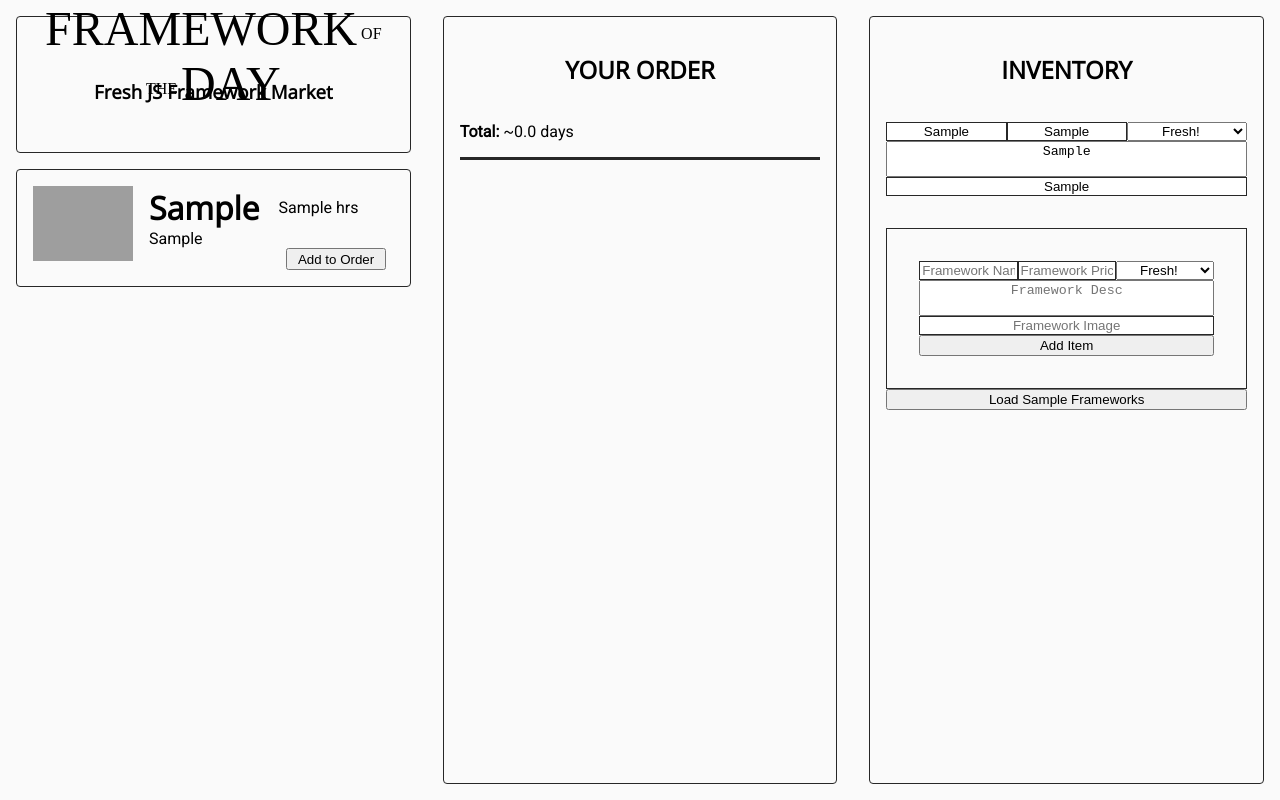
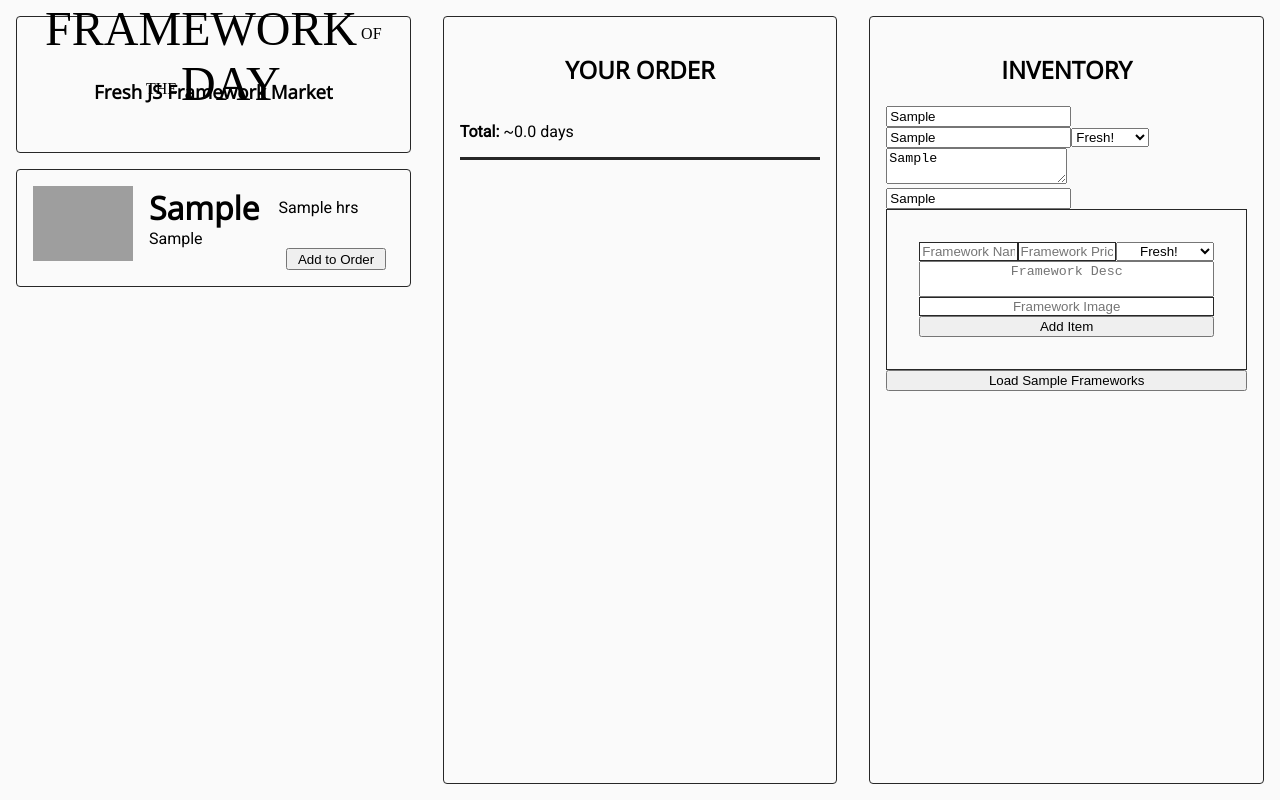
Before and after one commit to spences10/framework-of-the-day, a Next.js app: page / in a window 1280 px wide. Both pictures are taken after typing "Sample", "Sample", "Sample", "Sample" into the empty fields and a click on the button "Add Item". Built offline with nearby package versions, Linux system fonts and the light colour scheme; grey boxes are pictures that could not be loaded; a web font is replaced by a local one.

Commit message:
try update state

```diff
--- a/components/Inventory.js
+++ b/components/Inventory.js
@@ -71,48 +71,105 @@ class Inventory extends React.Component {
   constructor() {
     super()
     this.renderInventory = this.renderInventory.bind(this)
+    this.handleChange = this.handleChange.bind(this)
   }
+
+  handleChange(e, key) {
+    const framework = this.props.frameworks[key]
+
+    const updatedFramework = {
+      ...framework,
+      [e.target.name]: e.target.value
+    }
+    this.props.updateFramework(key, updatedFramework)
+  }
+
   renderInventory(key) {
     const framework = this.props.frameworks[key]
     return (
-      <FrameworkEdit key={key}>
-        <FrameworkInput
-          area={'n'}
-          type={'text'}
+      <div key={key}>
+        <input
+          type="text"
           name="name"
           value={framework.name}
+          placeholder="Framework Name"
+          onChange={e => this.handleChange(e, key)}
         />
-        <FrameworkInput
-          area={'p'}
-          type={'text'}
+        <input
+          type="text"
           name="price"
           value={framework.price}
+          placeholder="Framework Price"
         />
-        <FrameworkSelect
-          type={'text'}
+        <select
+          type="text"
           name="status"
           value={framework.status}
+          placeholder="Framework Status"
         >
-          <FrameworkSelectOpt value="available">
-            Fresh!
-          </FrameworkSelectOpt>
-          <FrameworkSelectOpt value="unavailable">
-            Depreciated!
-          </FrameworkSelectOpt>
-        </FrameworkSelect>
-        <FrameworkDescription
-          type={'text'}
+          <option value="available">Fresh!</option>
+          <option value="unavailable">Sold Out!</option>
+        </select>
+        <textarea
+          type="text"
           name="desc"
           value={framework.desc}
+          placeholder="Framework Desc"
         />
-        <FrameworkInput
-          area={'i'}
-          type={'text'}
+        <input
+          type="text"
           name="image"
           value={framework.image}
+          placeholder="Framework Image"
         />
-        {/* <AddItem>Add Item</AddItem> */}
-      </FrameworkEdit>
+      </div>
+      // <FrameworkEdit key={key}>
+      //   <FrameworkInput
+      //     area={'n'}
+      //     type={'text'}
+      //     name="name"
+      //     value={framework.name}
+      //     placeholder={'Framework Name'}
+      //     onChange={e => this.handleChange(e, key)}
+      //   />
+      //   <FrameworkInput
+      //     area={'p'}
+      //     type={'text'}
+      //     name="price"
+      //     value={framework.price}
+      //     placeholder={'Framework Price'}
+      //     onChange={e => this.handleChange(e, key)}
+      //   />
+      //   <FrameworkSelect
+      //     type={'text'}
+      //     name="status"
+      //     value={framework.status}
+      //     placeholder={'Framework Status'}
+      //     onChange={e => this.handleChange(e, key)}
+      //   >
+      //     <FrameworkSelectOpt value="available">
+      //       Fresh!
+      //     </FrameworkSelectOpt>
+      //     <FrameworkSelectOpt value="unavailable">
+      //       Depreciated!
+      //     </FrameworkSelectOpt>
+      //   </FrameworkSelect>
+      //   <FrameworkDescription
+      //     type={'text'}
+      //     name="desc"
+      //     value={framework.desc}
+      //     placeholder={'Framework Desc'}
+      //     onChange={e => this.handleChange(e, key)}
+      //   />
+      //   <FrameworkInput
+      //     area={'i'}
+      //     type={'text'}
+      //     name="image"
+      //     value={framework.image}
+      //     placeholder={'Framework Image'}
+      //     onChange={e => this.handleChange(e, key)}
+      //   />
+      // </FrameworkEdit>
     )
   }
 
```
